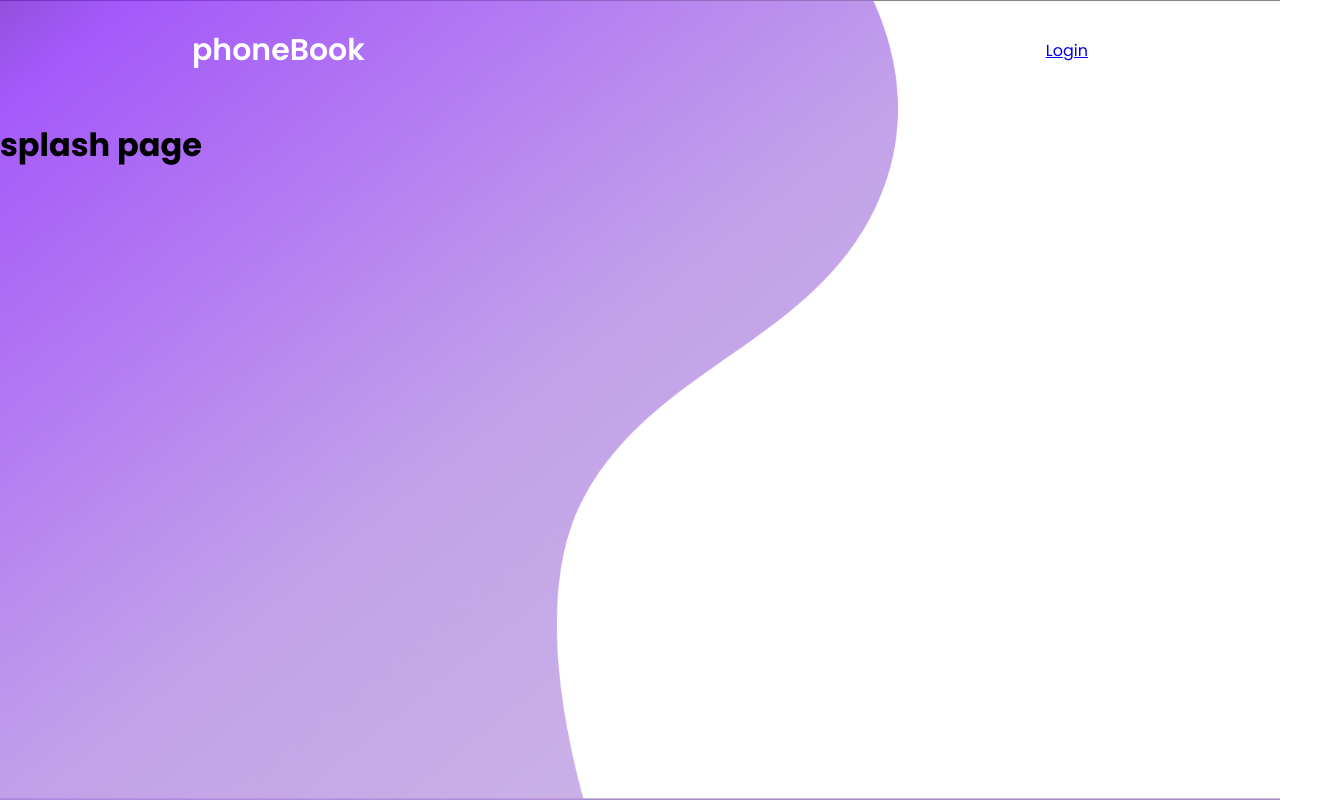
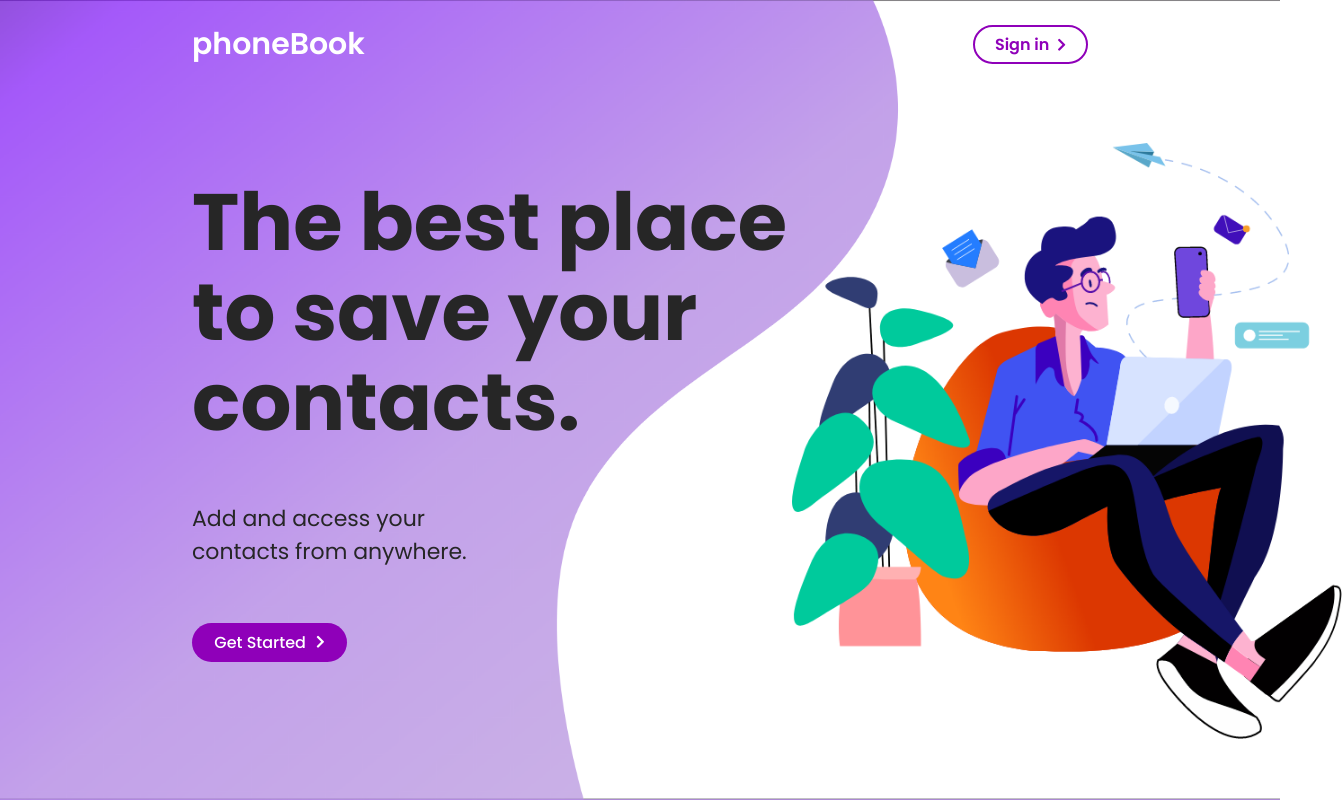
Before and after one commit to parthpatel6347/react-phonebook, a React (Create React App) app in the folder client/: page / in a window 1280 px wide. Shown: the whole page, 1342 px wide, since content can reach past the window. Built offline with nearby package versions, Linux system fonts and the light colour scheme.

Commit message:
style splash page

```diff
--- a/client/public/index.html
+++ b/client/public/index.html
@@ -11,6 +11,12 @@
     />
     <link rel="apple-touch-icon" href="%PUBLIC_URL%/logo192.png" />
     <link rel="manifest" href="%PUBLIC_URL%/manifest.json" />
+    <link
+      rel="stylesheet"
+      href="https://use.fontawesome.com/releases/v5.15.3/css/all.css"
+      integrity="sha384-SZXxX4whJ79/gErwcOYf+zWLeJdY/qpuqC4cAa9rOGUstPomtqpuNWT9wdPEn2fk"
+      crossorigin="anonymous"
+    />
     <link rel="preconnect" href="https://fonts.googleapis.com" />
     <link rel="preconnect" href="https://fonts.gstatic.com" crossorigin />
     <link
--- a/client/src/Navbar.js
+++ b/client/src/Navbar.js
@@ -6,10 +6,13 @@ import "./styles/Navbar.css";
 const Navbar = () => {
   return (
     <div className="navbar">
-      <div className="container">
-        <h1>phoneBook</h1>
-        <Link to="/login">Login</Link>
-      </div>
+      <h1>phoneBook</h1>
+      <Link to="/login">
+        <button>
+          <span>Sign in</span>
+          <i class="fas fa-chevron-right"></i>
+        </button>
+      </Link>
     </div>
   );
 };
--- a/client/src/Splash.js
+++ b/client/src/Splash.js
@@ -1,12 +1,31 @@
 import React from "react";
 import Navbar from "./Navbar";
 import "./styles/Splash.css";
+import illustration from "./styles/assets/illustration.png";
+
+import { Link } from "react-router-dom";
 
 function Splash(props) {
   return (
     <div className="root">
-      <Navbar />
-      <h1>splash page</h1>
+      <div className="container">
+        <Navbar />
+        <div className="content">
+          <div className="content-left">
+            <h1>The best place to save your contacts.</h1>
+            <p>Add and access your contacts from anywhere.</p>
+            <Link to="/register">
+              <button>
+                <span>Get Started</span>
+                <i class="fas fa-chevron-right"></i>
+              </button>
+            </Link>
+          </div>
+          <div className="content-right">
+            <img src={illustration} alt="illustration" />
+          </div>
+        </div>
+      </div>
     </div>
   );
 }
--- a/client/src/styles/Navbar.css
+++ b/client/src/styles/Navbar.css
@@ -1,16 +1,9 @@
 .navbar{
 display: flex;
-justify-content: center;
+justify-content: space-between;
+align-items: center;
+height: 100px;
 width: 100%;
-}
-
-.container{
-    display: flex;
-    justify-content: space-between;
-    align-items: center;
-    height: 100px;
-
-    width: 70%;
 }
 
 
@@ -20,3 +13,35 @@ width: 100%;
     color:white;
     font-weight: 600;
 }
+
+
+.navbar a{
+    text-decoration: none;
+}
+
+.navbar button{
+    margin: 0;
+    width: 115px;
+    border: 2px solid #8F00B9;
+    border-radius: 34px;
+    padding:5px;
+    background-color: transparent;
+}
+
+.navbar button:hover{
+    cursor: pointer;
+
+}
+
+.navbar button span{
+    font-family: 'Poppins', sans-serif;
+    font-size: 16px;
+    color:#8F00B9;
+    font-weight: 600;
+}
+
+.navbar i{
+font-size: 14px;
+margin-left: 8px;
+color: #8F00B9;
+}
--- a/client/src/styles/Splash.css
+++ b/client/src/styles/Splash.css
@@ -5,4 +5,81 @@
     background-size: cover;
     background-position: center;
     height:100vh;
+    display: flex;
+    justify-content: center;
 }
+
+.container{
+    width:70%;
+    height: 100%;
+    display: flex;
+    flex-direction: column;
+}
+
+.content{
+    display: flex;
+    width: 100%;
+    height: 100%;
+    align-items: center;
+    justify-content: space-between;
+}
+
+.content-left{
+    display: flex;
+    flex-direction: column;
+    justify-content: center;
+    height:665px;
+}
+
+.content-left h1{
+    font-size: 80px;
+    line-height: 90px;
+    margin:0;
+    width: 600px;
+    color:#262626;
+}
+
+.content-left p{
+    width: 320px;
+    font-size: 22px;
+    margin:55px 0;
+    color:#262626;
+}
+
+.content-left a{
+    text-decoration: none;
+}
+
+.content-left button{
+    width: 155px;
+    border: none;
+    border-radius: 34px;
+    padding:7px;
+    background-color: #8F00B9;
+    margin-bottom: 50px;
+    display: flex;
+    justify-content: center;
+    align-items: center;
+}
+
+.content-left button:hover{
+    cursor: pointer;
+
+}
+
+.content-left button span{
+    font-family: 'Poppins', sans-serif;
+    font-size: 16px;
+    color:white;
+    font-weight: 500;
+}
+
+.content-left i{
+font-size: 14px;
+margin-left: 10px;
+color: white;
+}
+
+.content-right img{
+width: 550px;
+}
```
Also changed, not shown: client/src/styles/assets/illustration.png (added).
